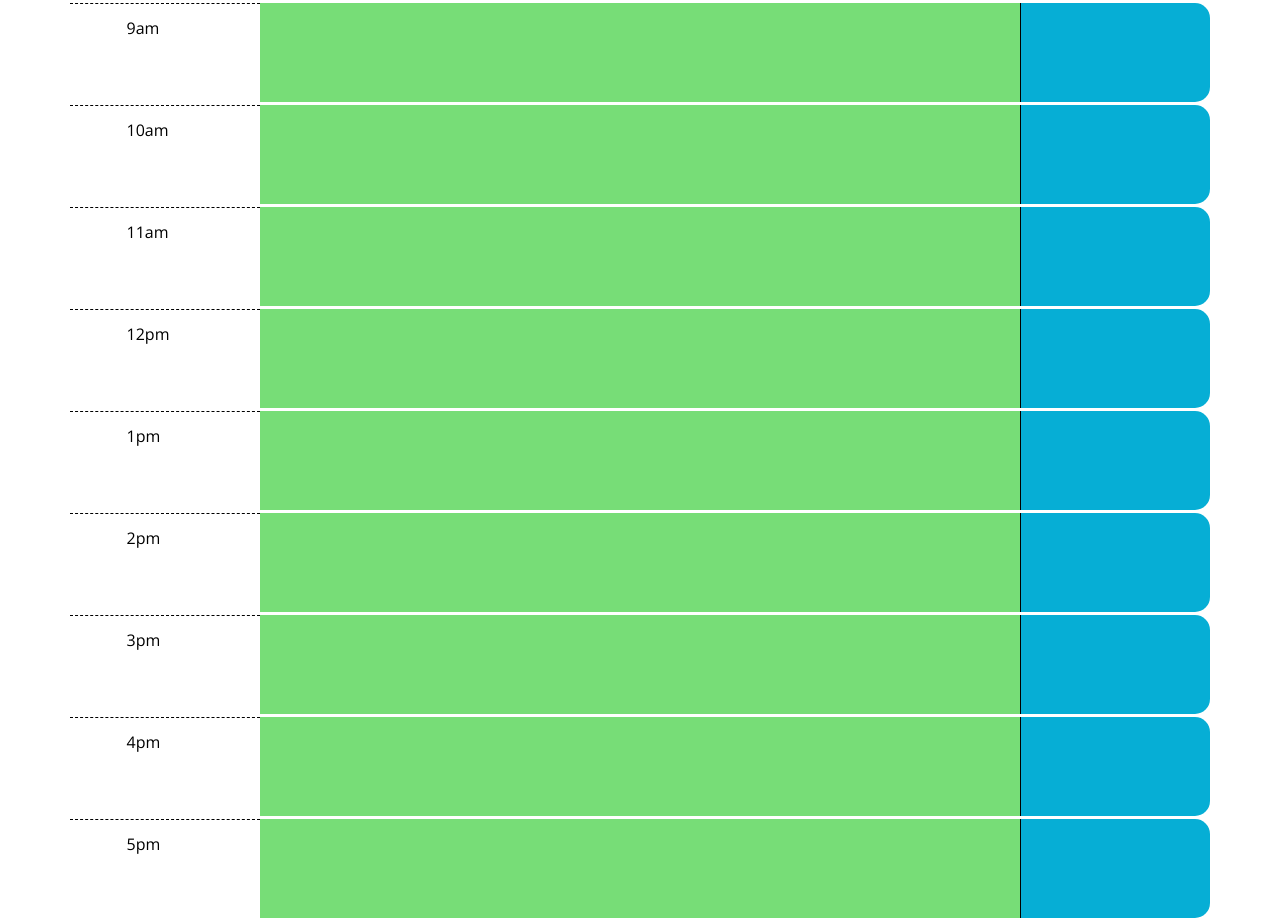
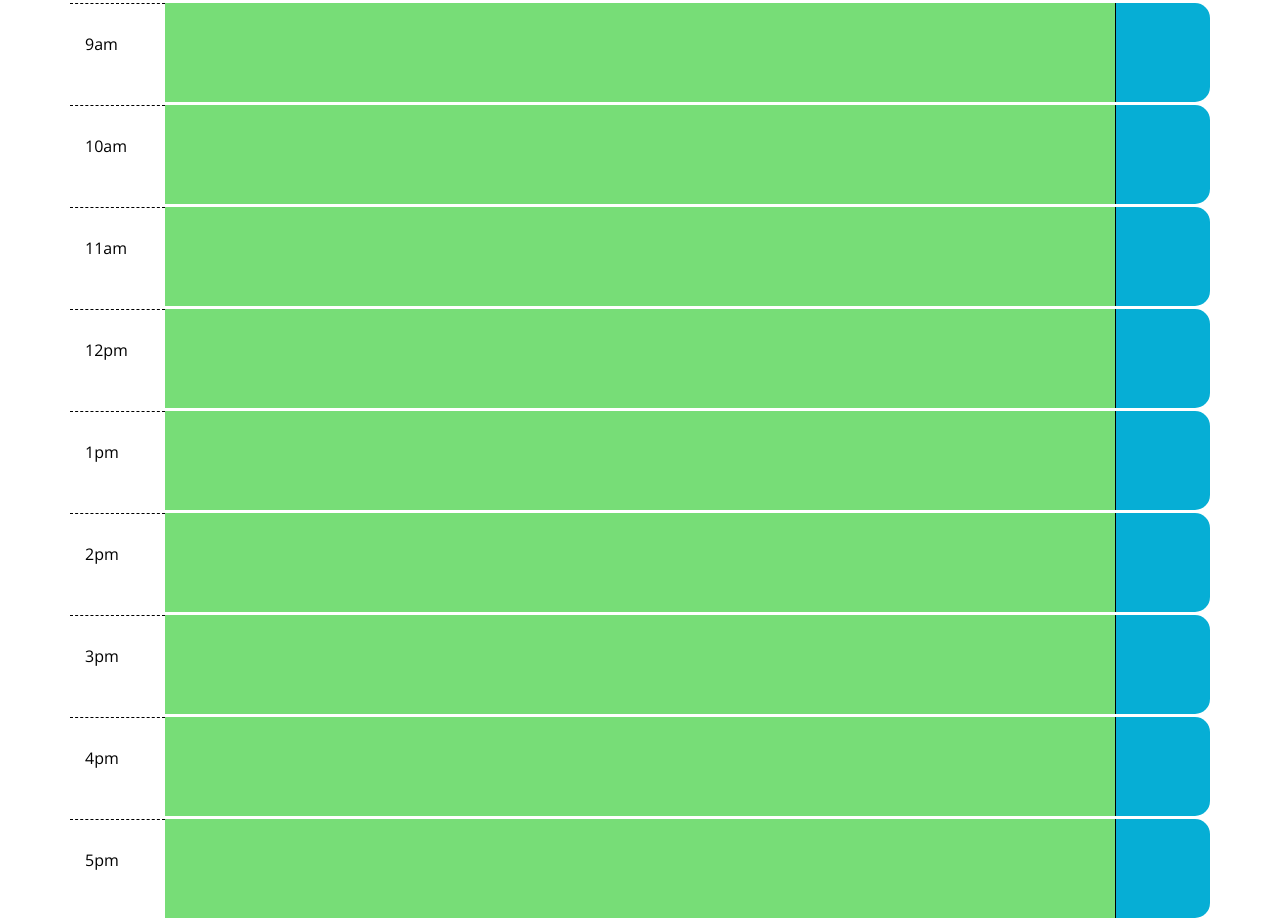
Before and after one commit to marcobjj/work-scheduler, a plain HTML site: page index.html in a window 1280 px wide. Shown: the part 334-1254 px from the top of the page. Drawn offline with nearby package versions, Linux system fonts and the light colour scheme; a web font is replaced by a local one.

Commit message:
fix resizable columns

```diff
--- a/index.html
+++ b/index.html
@@ -36,108 +36,108 @@
     <div class="container">
       <!-- Timeblocks go here -->
       <div class="row" id="9">
-        <div class="col-1 col-lg-2 order-last saveBtn">
+        <div class="col-2 col-lg-1 order-last saveBtn">
             <span class="oi oi-box  display-5 text-center d-block mt-auto"></span>
         </div>
-        <div class="col-10 col-lg-8 " id="description">
+        <div class="col-8 col-lg-10   " id="description">
          <p></p>
         </div>
-        <div class="col-1 col-lg-2 order-first hour">
+        <div class="col-2 col-lg-1 order-first hour">
           9am
         </div>
       </div>
 
       <div class="row" id="10">
-        <div class="col-1 col-lg-2 order-last saveBtn">
+        <div class="col-2 col-lg-1 order-last saveBtn">
             <span class="oi oi-box  display-5 text-center d-block mt-auto"></span>
         </div>
-        <div class="col-10 col-lg-8  bg-light" id="description">
+        <div class="col-8 col-lg-10    bg-light" id="description">
          <p></p>
         </div>
-        <div class="col-1 col-lg-2 order-first hour">
+        <div class="col-2 col-lg-1 order-first hour">
           10am
         </div>
       </div>
       <div class="row" id="11">
-        <div class="col-1 col-lg-2 order-last saveBtn">
+        <div class="col-2 col-lg-1 order-last saveBtn">
           <span class="oi oi-box  display-5 text-center d-block mt-auto"></span>
         </div>
-        <div class="col-10 col-lg-8  bg-light" id="description">
+        <div class="col-8 col-lg-10    bg-light" id="description">
          <p></p>
         </div>
-        <div class="col-1 col-lg-2 order-first hour">
+        <div class="col-2 col-lg-1 order-first hour">
           11am
         </div>
       </div>
 
       <div class="row" id="12">
-        <div class="col-1 col-lg-2 order-last saveBtn">
+        <div class="col-2 col-lg-1 order-last saveBtn">
             <span class="oi oi-box  display-5 text-center d-block mt-auto"></span>
         </div>
-        <div class="col-10 col-lg-8  bg-light" id="description">
+        <div class="col-8 col-lg-10    bg-light" id="description">
          <p></p>
         </div>
-        <div class="col-1 col-lg-2 order-first hour">
+        <div class="col-2 col-lg-1 order-first hour">
           12pm
         </div>
       </div>
 
       <div class="row" id="13">
-        <div class="col-1 col-lg-2 order-last saveBtn" >
+        <div class="col-2 col-lg-1 order-last saveBtn" >
             <span class="oi oi-box  display-5 text-center d-block mt-auto"></span>
         </div>
-        <div class="col-10 col-lg-8  bg-light" id="description" >
+        <div class="col-8 col-lg-10    bg-light" id="description" >
          <p></p>
         </div>
-        <div class="col-1 col-lg-2 order-first hour">
+        <div class="col-2 col-lg-1 order-first hour">
           1pm
         </div>
       </div>
 
       <div class="row" id="14">
-        <div class="col-1 col-lg-2 order-last saveBtn">
+        <div class="col-2 col-lg-1 order-last saveBtn">
             <span class="oi oi-box  display-5 text-center d-block mt-auto"></span>
         </div>
-        <div class="col-10 col-lg-8  bg-light" id="description">
+        <div class="col-8 col-lg-10    bg-light" id="description">
          <p></p>
         </div>
-        <div class="col-1 col-lg-2 order-first hour">
+        <div class="col-2 col-lg-1 order-first hour">
           2pm
         </div>
       </div>
 
       <div class="row" id="15">
-        <div class="col-1 col-lg-2 order-last saveBtn">
+        <div class="col-2 col-lg-1 order-last saveBtn">
             <span class="oi oi-box  display-5 text-center d-block mt-auto"></span>
         </div>
-        <div class="col-10 col-lg-8  bg-light" id="description">
+        <div class="col-8 col-lg-10    bg-light" id="description">
          <p></p>
         </div>
-        <div class="col-1 col-lg-2 order-first hour">
+        <div class="col-2 col-lg-1 order-first hour">
           3pm
         </div>
       </div>
 
       <div class="row" id="16">
-        <div class="col-1 col-lg-2 order-last saveBtn">
+        <div class="col-2 col-lg-1 order-last saveBtn">
             <span class="oi oi-box  display-5 text-center d-block mt-auto"></span>
         </div>
-        <div class="col-10 col-lg-8  bg-light" id="description">
+        <div class="col-8 col-lg-10    bg-light" id="description">
          <p></p>
         </div>
-        <div class="col-1 col-lg-2 order-first hour">
+        <div class="col-2 col-lg-1 order-first hour">
           4pm
         </div>
       </div>
 
       <div class="row" id="17">
-        <div class="col-1 col-lg-2 order-last saveBtn">
+        <div class="col-2 col-lg-1 order-last saveBtn">
             <span class="oi oi-box  display-5 text-center d-block mt-auto"></span>
         </div>
-        <div class="col-10 col-lg-8  bg-light" id="description">
+        <div class="col-8 col-lg-10    bg-light" id="description">
          <p></p>
         </div>
-        <div class="col-1 col-lg-2 order-first hour">
+        <div class="col-2 col-lg-1 order-first hour">
           5pm
         </div>
       </div>
```
